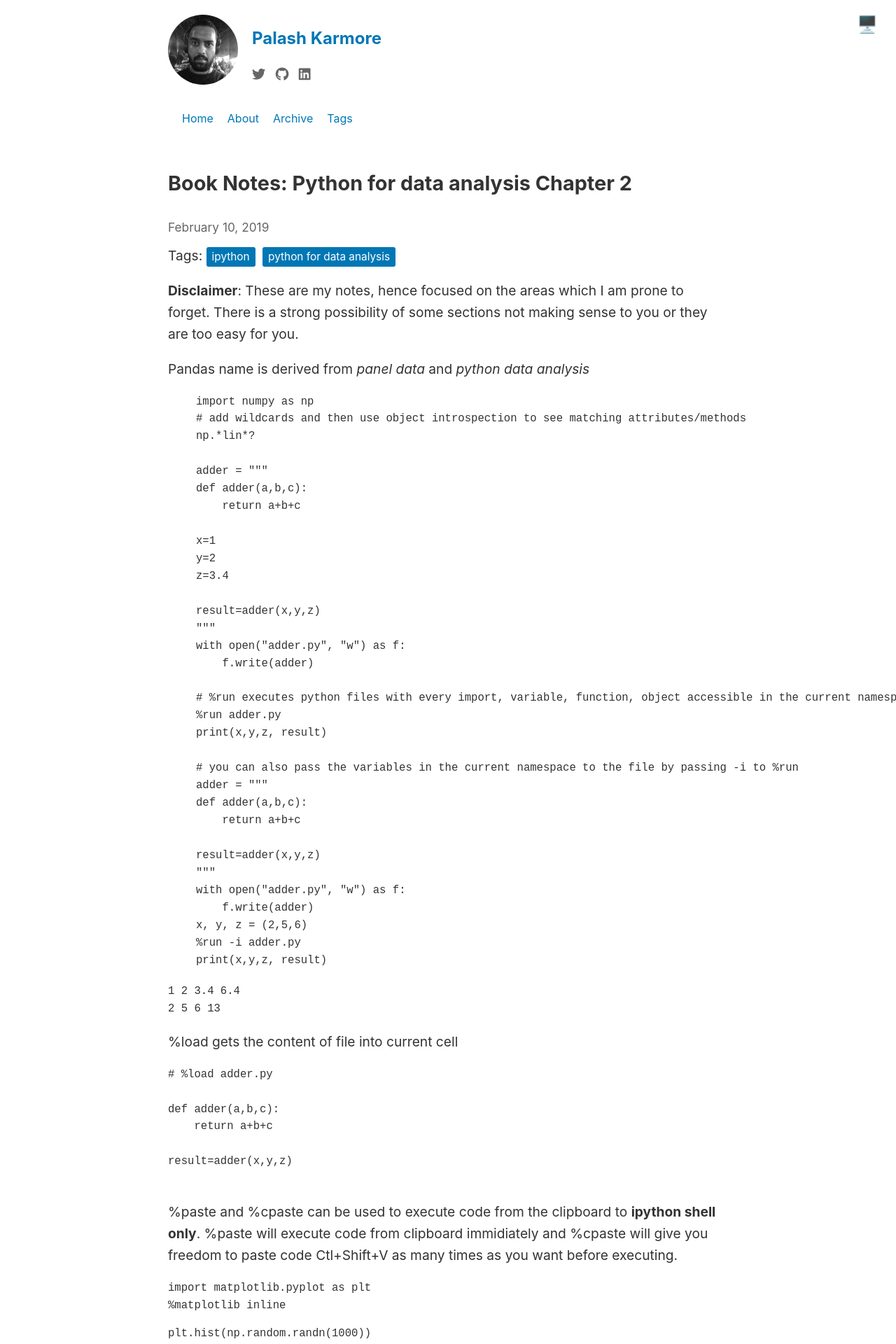
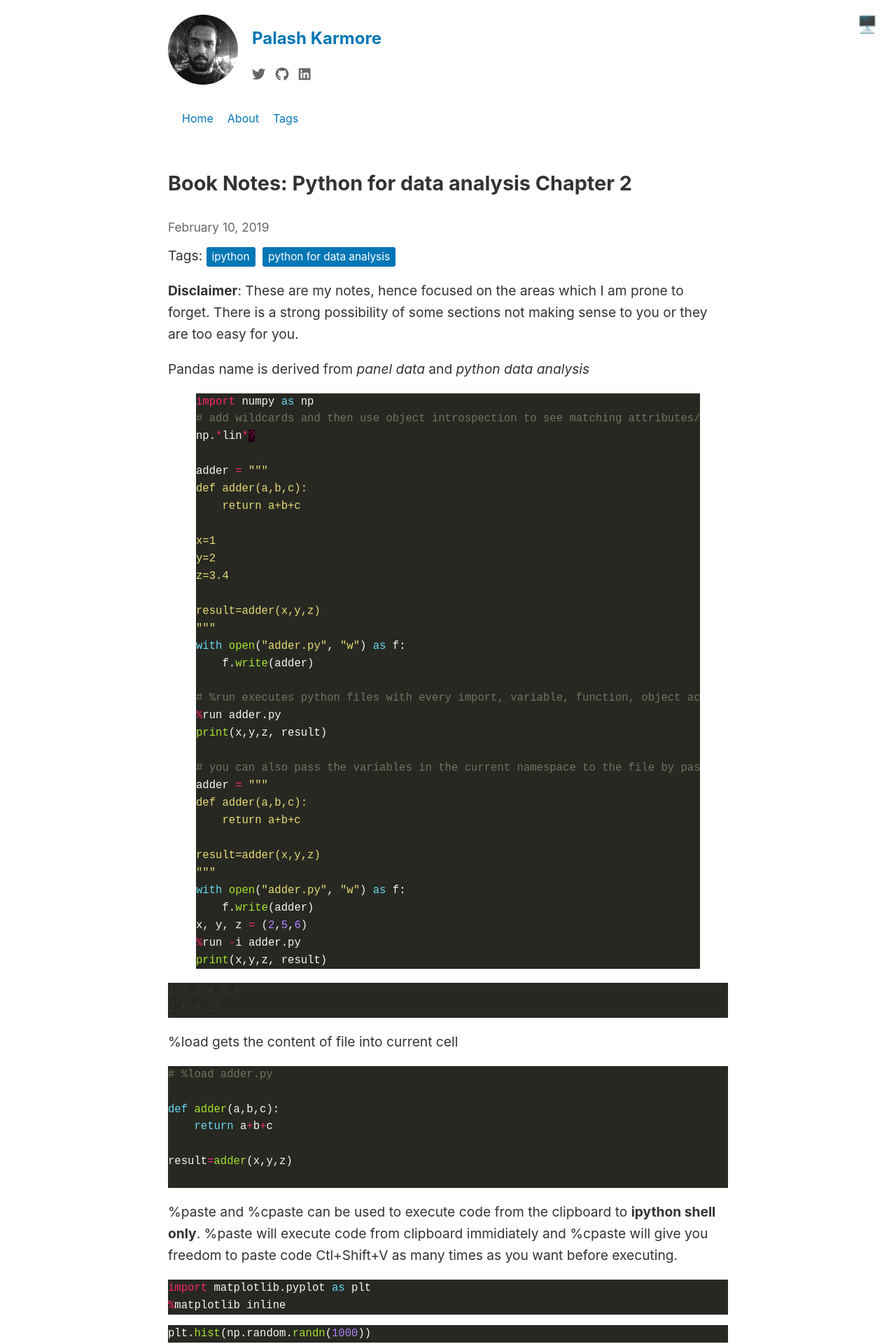
Before and after one commit to palash247/palash247.github.io, a Jekyll site: the page built from _posts/2019-02-10-book-notes-python-for-data-analysis-ch-2.md, in a window 1280 px wide. Shown: the top 1920 px of the page at 70% size. Built offline with Jekyll 4.4.1, drawn with Linux system fonts in a browser that asks for light colours; comment, search, counter and statistics services are not loaded.

Commit message:
add syntax highlight

```diff
--- a/Gemfile
+++ b/Gemfile
@@ -6,7 +6,7 @@
   gem "jekyll-feed"
   gem "jekyll-seo-tag"
   gem "jekyll-paginate"
-  # gem "jekyll-archives"
+  gem "jekyll-archives"
   gem "jekyll-sitemap"
   gem "kramdown"
   gem "rouge"
--- a/_config.yml
+++ b/_config.yml
@@ -9,6 +9,7 @@
 kramdown:
   math_engine: mathjax
   syntax_highlighter: rouge
+  input: GFM
 permalink: /articles/:year-:month/:title
 plugins:
   - jekyll-feed
@@ -58,17 +59,17 @@
 paginate_path: "/page:num/"
 
 # Archives
-jekyll-archives:
-  enabled:
-    - year
-    - month
-    - tags
-  layout: 'archive'
-  layouts:
-    year: year-archive
-    month: month-archive
-    tag: tag-archive
-  permalinks:
-    year: '/:year/'
-    month: '/:year/:month/'
-    tag: '/tag/:name/'
+# jekyll-archives:
+#   enabled:
+#     - year
+#     - month
+#     - tags
+#   layout: 'archive'
+#   layouts:
+#     year: year-archive
+#     month: month-archive
+#     tag: tag-archive
+#   permalinks:
+#     year: '/:year/'
+#     month: '/:year/:month/'
+#     tag: '/tag/:name/'
--- a/_includes/header.html
+++ b/_includes/header.html
@@ -24,7 +24,7 @@
     <ul>
       <li><a href="{{ '/' | relative_url }}">Home</a></li>
       <li><a href="{{ '/about/' | relative_url }}">About</a></li>
-      <li><a href="{{ '/archive/' | relative_url }}">Archive</a></li>
+      <!--<li><a href="{{ '/archive/' | relative_url }}">Archive</a></li>-->
       <li><a href="{{ '/tags/' | relative_url }}">Tags</a></li>
     </ul>
   </nav>
--- a/_sass/base.scss
+++ b/_sass/base.scss
@@ -1,6 +1,6 @@
 $backgroundColor: #ffffff;
 $bodyColor: #000000;
-$bodyFont: -apple-system,BlinkMacSystemFont,"Segoe UI",Helvetica,Arial,sans-serif,"Apple Color Emoji","Segoe UI Emoji","Segoe UI Symbol";
+$bodyFont: -apple-system, BlinkMacSystemFont, "Segoe UI", Helvetica, Arial, sans-serif, "Apple Color Emoji", "Segoe UI Emoji", "Segoe UI Symbol";
 
 body {
   background: $backgroundColor;
--- a/assets/css/styles.css
+++ b/assets/css/styles.css
@@ -196,3 +196,324 @@
     color: white;
   }
 }
+
+
+.highlight pre {
+  background-color: #272822;
+  overflow: auto;
+}
+
+.highlight .hll {
+  background-color: #272822;
+}
+
+.highlight .c {
+  color: #75715e
+}
+
+/* Comment */
+.highlight .err {
+  color: #960050;
+  background-color: #1e0010
+}
+
+/* Error */
+.highlight .k {
+  color: #66d9ef
+}
+
+/* Keyword */
+.highlight .l {
+  color: #ae81ff
+}
+
+/* Literal */
+.highlight .n {
+  color: #f8f8f2
+}
+
+/* Name */
+.highlight .o {
+  color: #f92672
+}
+
+/* Operator */
+.highlight .p {
+  color: #f8f8f2
+}
+
+/* Punctuation */
+.highlight .cm {
+  color: #75715e
+}
+
+/* Comment.Multiline */
+.highlight .cp {
+  color: #75715e
+}
+
+/* Comment.Preproc */
+.highlight .c1 {
+  color: #75715e
+}
+
+/* Comment.Single */
+.highlight .cs {
+  color: #75715e
+}
+
+/* Comment.Special */
+.highlight .ge {
+  font-style: italic
+}
+
+/* Generic.Emph */
+.highlight .gs {
+  font-weight: bold
+}
+
+/* Generic.Strong */
+.highlight .kc {
+  color: #66d9ef
+}
+
+/* Keyword.Constant */
+.highlight .kd {
+  color: #66d9ef
+}
+
+/* Keyword.Declaration */
+.highlight .kn {
+  color: #f92672
+}
+
+/* Keyword.Namespace */
+.highlight .kp {
+  color: #66d9ef
+}
+
+/* Keyword.Pseudo */
+.highlight .kr {
+  color: #66d9ef
+}
+
+/* Keyword.Reserved */
+.highlight .kt {
+  color: #66d9ef
+}
+
+/* Keyword.Type */
+.highlight .ld {
+  color: #e6db74
+}
+
+/* Literal.Date */
+.highlight .m {
+  color: #ae81ff
+}
+
+/* Literal.Number */
+.highlight .s {
+  color: #e6db74
+}
+
+/* Literal.String */
+.highlight .na {
+  color: #a6e22e
+}
+
+/* Name.Attribute */
+.highlight .nb {
+  color: #f8f8f2
+}
+
+/* Name.Builtin */
+.highlight .nc {
+  color: #a6e22e
+}
+
+/* Name.Class */
+.highlight .no {
+  color: #66d9ef
+}
+
+/* Name.Constant */
+.highlight .nd {
+  color: #a6e22e
+}
+
+/* Name.Decorator */
+.highlight .ni {
+  color: #f8f8f2
+}
+
+/* Name.Entity */
+.highlight .ne {
+  color: #a6e22e
+}
+
+/* Name.Exception */
+.highlight .nf {
+  color: #a6e22e
+}
+
+/* Name.Function */
+.highlight .nl {
+  color: #f8f8f2
+}
+
+/* Name.Label */
+.highlight .nn {
+  color: #f8f8f2
+}
+
+/* Name.Namespace */
+.highlight .nx {
+  color: #a6e22e
+}
+
+/* Name.Other */
+.highlight .py {
+  color: #f8f8f2
+}
+
+/* Name.Property */
+.highlight .nt {
+  color: #f92672
+}
+
+/* Name.Tag */
+.highlight .nv {
+  color: #f8f8f2
+}
+
+/* Name.Variable */
+.highlight .ow {
+  color: #f92672
+}
+
+/* Operator.Word */
+.highlight .w {
+  color: #f8f8f2
+}
+
+/* Text.Whitespace */
+.highlight .mf {
+  color: #ae81ff
+}
+
+/* Literal.Number.Float */
+.highlight .mh {
+  color: #ae81ff
+}
+
+/* Literal.Number.Hex */
+.highlight .mi {
+  color: #ae81ff
+}
+
+/* Literal.Number.Integer */
+.highlight .mo {
+  color: #ae81ff
+}
+
+/* Literal.Number.Oct */
+.highlight .sb {
+  color: #e6db74
+}
+
+/* Literal.String.Backtick */
+.highlight .sc {
+  color: #e6db74
+}
+
+/* Literal.String.Char */
+.highlight .sd {
+  color: #e6db74
+}
+
+/* Literal.String.Doc */
+.highlight .s2 {
+  color: #e6db74
+}
+
+/* Literal.String.Double */
+.highlight .se {
+  color: #ae81ff
+}
+
+/* Literal.String.Escape */
+.highlight .sh {
+  color: #e6db74
+}
+
+/* Literal.String.Heredoc */
+.highlight .si {
+  color: #e6db74
+}
+
+/* Literal.String.Interpol */
+.highlight .sx {
+  color: #e6db74
+}
+
+/* Literal.String.Other */
+.highlight .sr {
+  color: #e6db74
+}
+
+/* Literal.String.Regex */
+.highlight .s1 {
+  color: #e6db74
+}
+
+/* Literal.String.Single */
+.highlight .ss {
+  color: #e6db74
+}
+
+/* Literal.String.Symbol */
+.highlight .bp {
+  color: #f8f8f2
+}
+
+/* Name.Builtin.Pseudo */
+.highlight .vc {
+  color: #f8f8f2
+}
+
+/* Name.Variable.Class */
+.highlight .vg {
+  color: #f8f8f2
+}
+
+/* Name.Variable.Global */
+.highlight .vi {
+  color: #f8f8f2
+}
+
+/* Name.Variable.Instance */
+.highlight .il {
+  color: #ae81ff
+}
+
+/* Literal.Number.Integer.Long */
+
+.highlight .gh {}
+
+/* Generic Heading & Diff Header */
+.highlight .gu {
+  color: #75715e;
+}
+
+/* Generic.Subheading & Diff Unified/Comment? */
+.highlight .gd {
+  color: #f92672;
+}
+
+/* Generic.Deleted & Diff Deleted */
+.highlight .gi {
+  color: #a6e22e;
+}
+
+/* Generic.Inserted & Diff Inserted */
```
